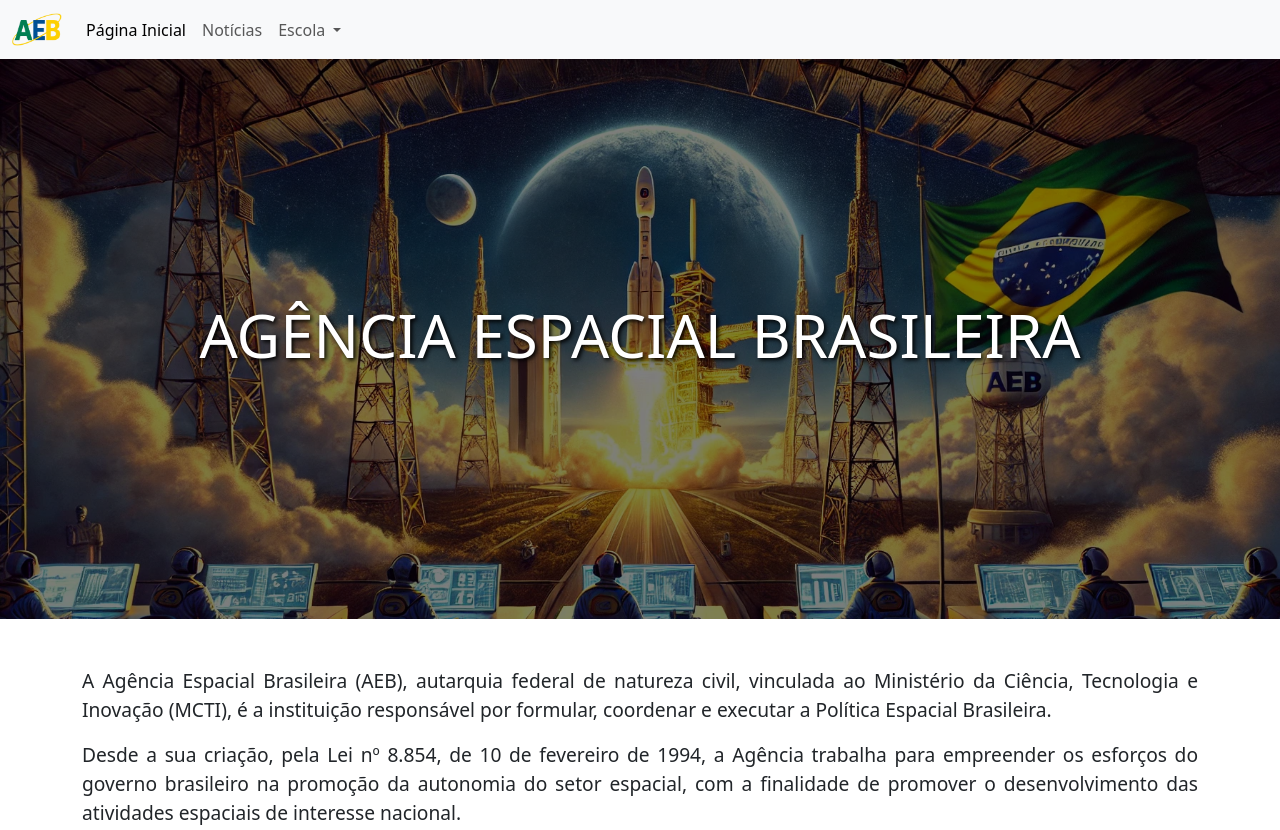
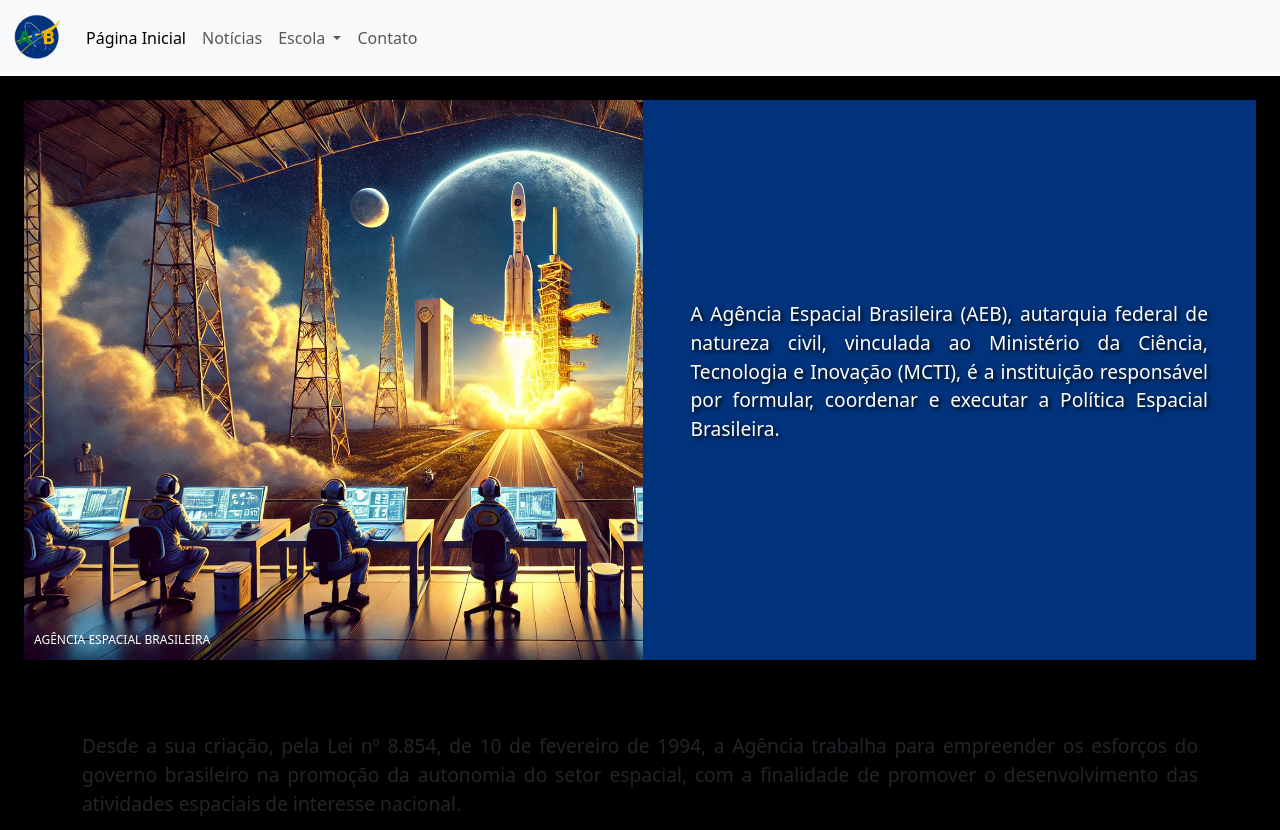
Before and after one commit to SojuEu/NASAB, a plain HTML site: page index.html in a window 1280 px wide. Shown: the top 830 px of the page. Drawn offline with Linux system fonts and the light colour scheme.

Commit message:
add corzinhas

```diff
--- a/css/style.css
+++ b/css/style.css
@@ -1,7 +1,7 @@
 body {
     box-sizing: border-box;
     scroll-behavior: smooth;
-
+    background-color: #000000;
 }
 
 .navbar {
@@ -9,20 +9,79 @@ body {
     transition: top 0.3s;
     position: sticky;
 }
+.navbar-brand:hover{
+ transition: transform 0.3s ease;
+ transform:  scale(1.1); /* Aumenta 10% */;
+}
+.nav-item:hover{
+  .nav-link{
+  color: white;
+  }
+  background-color: rgba(1, 51, 124, 0.9);
+  border-radius: 30px;
+}
+
+.verde-cor:hover{
+  background-color: rgba(3, 105, 31, 0.8);
+  color: white;
+}
+
+.amarelo-cor:hover{
+  background-color: rgba(255, 223, 0, 0.8);
+  color: black;
+  .nav-link{
+  color: rgb(0, 0, 0);
+  }
+}
+
+.dropdown-item:hover{
+  background-color: rgba(255, 223, 0, 0.8);
+  color: white;
+}
 
 header{
+  display: flex;
+  align-items: center;
+  justify-content: center;
+  padding: 0px;
+  text-align: justify;
+  flex-direction: row;
+}
+
+.jujuba{
+ display: flex;
+ padding-bottom: 5px;
+ padding-left: 10px;
+ align-items: end;
+ color: rgb(255, 255, 255);
+
+}
+
+.side-text{
   color: white;
   text-shadow: 2px 2px 4px #000000;
   display: flex;
+  height: 70vh;
+  width: 100%;
+  background-color: rgba(1, 51, 124);
   align-items: center;
   justify-content: center;
   text-align: center;
+  flex-direction: column;
 }
 
 .textojustificado{
   font-size: 1.2rem;
   text-align: justify;
 }
+
 footer{
   background-color: red;
 }
+
+@media only screen and (max-width: 800px) {
+  header{
+    flex-direction: column;
+
+  }
+}
--- a/index.html
+++ b/index.html
@@ -6,24 +6,26 @@
     <meta name="viewport" content="width=device-width, initial-scale=1.0">
     <link rel="stylesheet" href="css/bootstrap.min.css">
     <link rel="stylesheet" href="./css/style.css">
-    <link rel="shortcut icon" href="img/logo-aeb-criada.png" type="image/x-icon">
+    <link rel="shortcut icon" href="img/logo-do-site.png" type="image/x-icon">
     <title>AEB</title>
 </head>
 <style>
-    header{
+    .jujuba {
         background-image: url('img/fundomaneiro.webp');
         height: 70vh;
         background-size: cover;
         background-repeat: no-repeat;
-        box-shadow: inset 0 0 0 2000px rgba(0, 0, 0, 0.5);
+        width: 100%;
     }
+
 </style>
+
 <body>
 
     <nav class="navbar navbar-expand-lg bg-body-tertiary">
         <div class="container-fluid">
             <a class="navbar-brand" href="index.html">
-                <img src="img/logo-aeb-criada.png" alt="Logo AEB" width="50" height="auto">
+                <img src="img/logo-do-site.png" alt="Logo AEB" width="50" height="auto">
             </a>
             <button class="navbar-toggler" type="button" data-bs-toggle="collapse" data-bs-target="#navbarScroll"
                 aria-controls="navbarScroll" aria-expanded="false" aria-label="Toggle navigation">
@@ -31,25 +33,29 @@
             </button>
             <div class="collapse navbar-collapse" id="navbarScroll">
                 <ul class="navbar-nav me-auto my-2 my-lg-0 navbar-nav-scroll" style="--bs-scroll-height: 100px;">
-                    <li class="nav-item">
+                    <li class="nav-item ">
                         <a class="nav-link active" aria-current="page" href="#">Página Inicial</a>
                     </li>
-                    <li class="nav-item">
-                        <a class="nav-link" href="#">Notícias</a>
+                    <li class="nav-item verde-cor">
+                        <a class="nav-link " href="#">Notícias</a>
                     </li>
-                    <li class="nav-item dropdown">
+
+                    <li class="nav-item dropdown amarelo-cor">
                         <a class="nav-link dropdown-toggle" href="#" role="button" data-bs-toggle="dropdown"
                             aria-expanded="false">
                             Escola
                         </a>
                         <ul class="dropdown-menu">
-                            <li><a class="dropdown-item" href="#">Action</a></li>
-                            <li><a class="dropdown-item" href="#">Another action</a></li>
+                            <li><a class="dropdown-item" href="#">Cursos</a></li>
+                            <li><a class="dropdown-item" href="#">Notícias</a></li>
                             <li>
                                 <hr class="dropdown-divider">
                             </li>
-                            <li><a class="dropdown-item" href="#">Something else here</a></li>
+                            <li><a class="dropdown-item" href="#">Inscrições</a></li>
                         </ul>
+                    </li>
+                    <li class="nav-item">
+                        <a class="nav-link" href="#">Contato</a>
                     </li>
 
                 </ul>
@@ -60,19 +66,27 @@
 
     <article>
 
-        <header>
-            <h1 class="p-3" style="font-size: 60px;">AGÊNCIA ESPACIAL BRASILEIRA</h1>
+
+        <header class="p-4">
+            <div class="jujuba">
+              <h1 style="font-size: 12px;">AGÊNCIA ESPACIAL BRASILEIRA</h1>
+            </div>
+            <div class="side-text">
+
+                <p class="textojustificado p-5">
+                    A Agência Espacial Brasileira (AEB), autarquia federal de natureza civil, vinculada ao Ministério da
+                    Ciência, Tecnologia e Inovação (MCTI), é a instituição responsável por formular, coordenar e
+                    executar a
+                    Política Espacial Brasileira.
+                </p>
+            </div>
+
         </header>
 
         <!-- inicio div central de texto -->
         <div class="container mt-5 mb-5 textojustificado">
 
-            <p>
-                A Agência Espacial Brasileira (AEB), autarquia federal de natureza civil, vinculada ao Ministério da
-                Ciência, Tecnologia e Inovação (MCTI), é a instituição responsável por formular, coordenar e
-                executar a
-                Política Espacial Brasileira.
-            </p>
+
             <p>
                 Desde a sua criação, pela Lei nº 8.854, de 10 de fevereiro de 1994, a Agência trabalha para
                 empreender
```
Also changed, not shown: img/Poster-aeb-escola.png (added), img/jupiter-mini-img.png (added), img/logo-aeb-criada.png (deleted), img/logo-do-site.png (added), img/presidente-da-aeb.webp (added).
